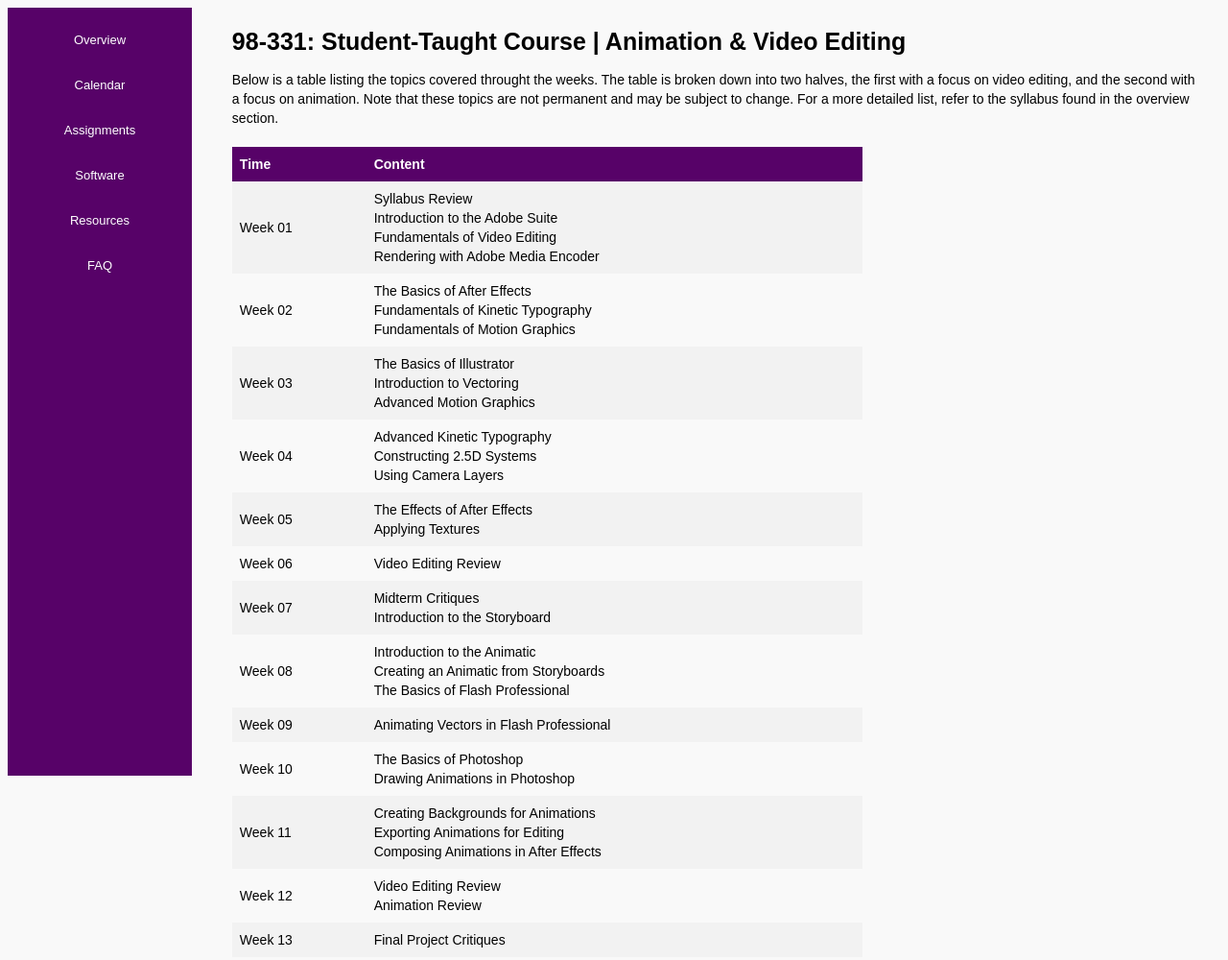
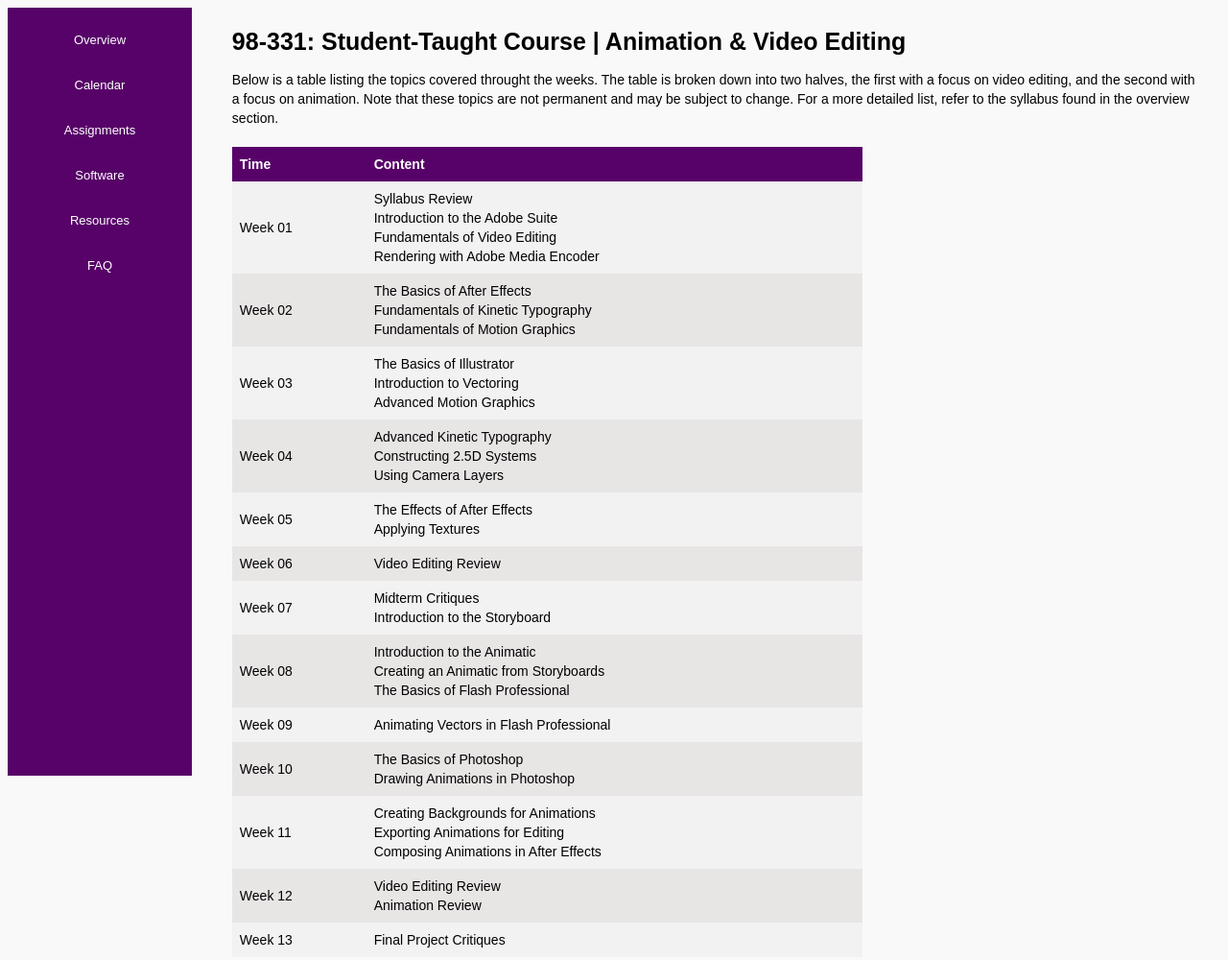
Before and after one commit to cardadfar/stuco-animation-website, a plain HTML site: page calendar.html in a window 1280 px wide. Shown: the whole page at 96% size. Drawn offline with nearby package versions, Linux system fonts and the light colour scheme.

Commit message:
second commit

```diff
--- a/calendar-style.css
+++ b/calendar-style.css
@@ -18,7 +18,11 @@ th, td {
 }
 
 tr:nth-child(even){
-	background-color: #f2f2f2;
+    background-color: #f2f2f2;
+}
+
+tr:nth-child(odd){
+	background-color: #e8e5e5;
 }
 
 th {
```
